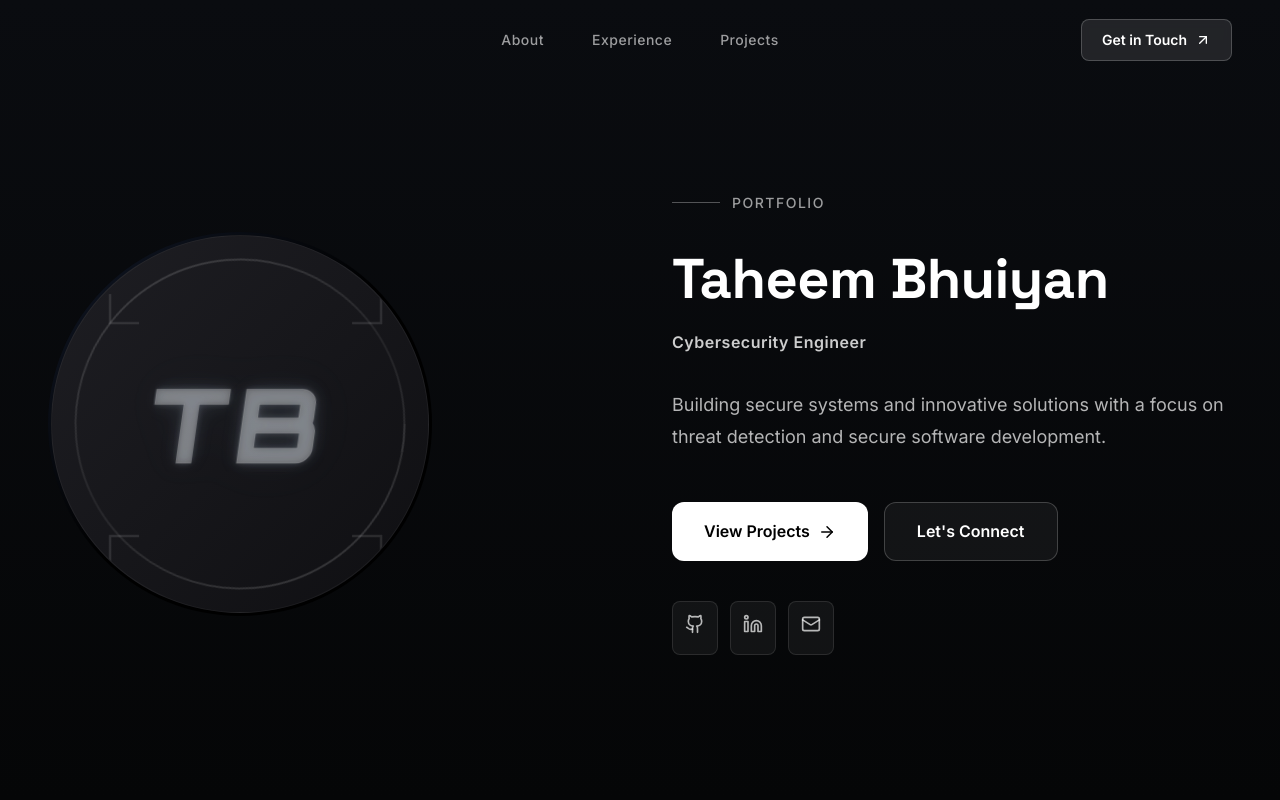
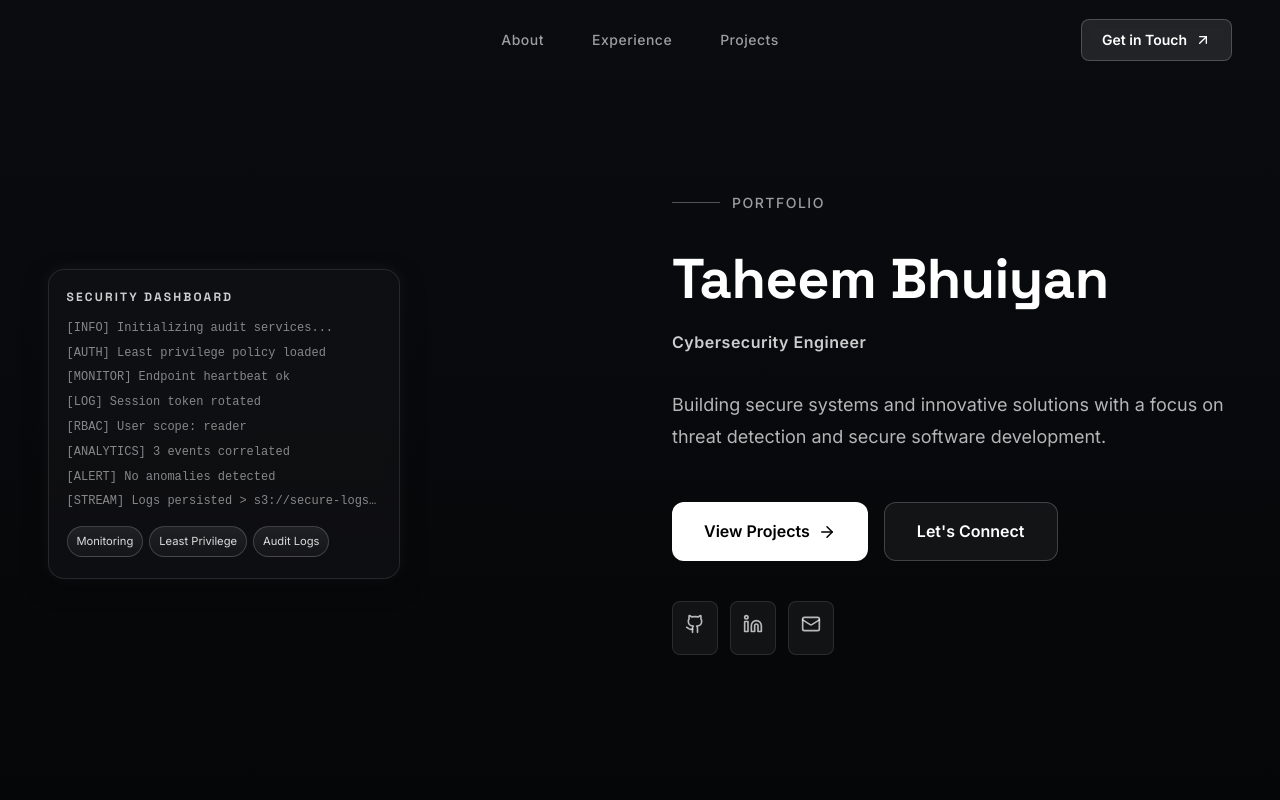
Before and after one commit to tbhuiyan625/Portfolio, a React (Create React App) app: page / in a window 1280 px wide. Shown: the top 800 px of the page. Built offline with nearby package versions, Linux system fonts and the light colour scheme.

Commit message:
Hero: replace TB circle with SecurityDashboardCard (glass card, header, logs, chips, subtle sweep/cursor blink)

```diff
--- a/src/components/Hero.js
+++ b/src/components/Hero.js
@@ -1,6 +1,6 @@
 import React from 'react';
 import { Github, Linkedin, Mail, ArrowRight } from 'lucide-react';
-import AnimatedLogoMark from './AnimatedLogoMark';
+import SecurityDashboardCard from './SecurityDashboardCard';
 
 export default function Hero({ scrollToSection }) {
   const socialLinks = [
@@ -30,7 +30,7 @@ export default function Hero({ scrollToSection }) {
 
           {/* Left Column (Desktop) / First on Mobile - Avatar */}
           <div className="flex justify-center lg:justify-start animate-fade-in-up order-1">
-            <AnimatedLogoMark variant="circle" size="hero" />
+            <SecurityDashboardCard size="hero" />
           </div>
 
           {/* Right Column (Desktop) / Second on Mobile - Content */}
--- /dev/null
+++ b/src/components/SecurityDashboardCard.css
@@ -0,0 +1,105 @@
+/* Security Dashboard Card - clean, glass, subtle animations */
+
+.security-card {
+  position: relative;
+  border-radius: 1rem; /* var(--radius-xl) */
+  background: rgba(20, 20, 24, 0.55);
+  border: 1px solid rgba(255, 255, 255, 0.1);
+  backdrop-filter: blur(12px);
+  -webkit-backdrop-filter: blur(12px);
+  box-shadow: 0 8px 24px rgba(0, 0, 0, 0.38), 0 0 16px rgba(255, 255, 255, 0.06);
+  overflow: hidden;
+}
+
+.security-card__inner {
+  position: relative;
+  padding: 1rem 1rem 1.25rem 1rem;
+}
+
+.security-card__header {
+  font-family: var(--font-display);
+  font-weight: 700;
+  letter-spacing: 0.18em;
+  font-size: 0.75rem;
+  color: rgba(255, 255, 255, 0.8);
+  margin-bottom: 0.75rem;
+}
+
+.security-card__logs {
+  display: grid;
+  grid-template-rows: repeat(8, minmax(0, 1fr));
+  row-gap: 0.35rem;
+}
+
+.security-card__logline {
+  font-family: var(--font-mono);
+  font-size: 0.75rem;
+  color: rgba(255, 255, 255, 0.5);
+  white-space: nowrap;
+  overflow: hidden;
+  text-overflow: ellipsis;
+}
+
+/* Cursor blink at end of last line */
+.security-card__logline--cursor::after {
+  content: '';
+  display: inline-block;
+  width: 8px;
+  height: 1rem;
+  margin-left: 6px;
+  background: rgba(255, 255, 255, 0.6);
+  vertical-align: bottom;
+  animation: cursor-blink 1.2s steps(2, start) infinite;
+}
+
+@keyframes cursor-blink {
+  0%, 49% { opacity: 0; }
+  50%, 100% { opacity: 1; }
+}
+
+.security-card__chips {
+  display: flex;
+  flex-wrap: wrap;
+  gap: 0.4rem;
+  margin-top: 0.9rem;
+}
+
+.security-chip {
+  font-size: 0.7rem;
+  color: rgba(255, 255, 255, 0.85);
+  padding: 0.35rem 0.55rem;
+  border-radius: 9999px;
+  border: 1px solid rgba(255, 255, 255, 0.18);
+  background: linear-gradient(180deg, rgba(255, 255, 255, 0.08), rgba(255, 255, 255, 0.03));
+}
+
+/* Subtle scan sweep overlay */
+.security-card__sweep {
+  position: absolute;
+  inset: 0;
+  pointer-events: none;
+  background: linear-gradient(90deg, transparent 0%, rgba(255,255,255,0.06) 50%, transparent 100%);
+  opacity: 0.0; /* default nearly invisible */
+}
+
+@media (prefers-reduced-motion: no-preference) {
+  .security-card__sweep {
+    animation: sweep 8s linear infinite;
+    opacity: 0.05; /* very subtle */
+  }
+}
+
+@keyframes sweep {
+  0% { transform: translateX(-100%); }
+  100% { transform: translateX(100%); }
+}
+
+/* Size variants */
+.security-card--hero { width: 22rem; max-width: 90vw; }
+.security-card--hero .security-card__inner { padding: 1.1rem 1.1rem 1.3rem; }
+
+.security-card--compact { width: 11rem; }
+.security-card--compact .security-card__inner { padding: 0.7rem; }
+.security-card--compact .security-card__header { font-size: 0.65rem; }
+.security-card--compact .security-card__logline { font-size: 0.68rem; }
+.security-card--compact .security-chip { font-size: 0.65rem; padding: 0.3rem 0.5rem; }
--- /dev/null
+++ b/src/components/SecurityDashboardCard.js
@@ -0,0 +1,43 @@
+import React from 'react';
+import './SecurityDashboardCard.css';
+
+export default function SecurityDashboardCard({ size = 'hero' }) {
+  const containerClass = size === 'hero' ? 'security-card security-card--hero' : 'security-card security-card--compact';
+
+  const logs = [
+    '[INFO] Initializing audit services...',
+    '[AUTH] Least privilege policy loaded',
+    '[MONITOR] Endpoint heartbeat ok',
+    '[LOG] Session token rotated',
+    '[RBAC] User scope: reader',
+    '[ANALYTICS] 3 events correlated',
+    '[ALERT] No anomalies detected',
+    '[STREAM] Logs persisted > s3://secure-logs'
+  ];
+
+  return (
+    <div className={containerClass} aria-label="Security dashboard">
+      <div className="security-card__sweep" />
+      <div className="security-card__inner">
+        <div className="security-card__header">SECURITY DASHBOARD</div>
+
+        <div className="security-card__logs">
+          {logs.slice(0, logs.length - 1).map((line, idx) => (
+            <div key={idx} className="security-card__logline" aria-hidden="true">
+              {line}
+            </div>
+          ))}
+          <div className="security-card__logline security-card__logline--cursor" aria-hidden="true">
+            {logs[logs.length - 1]}
+          </div>
+        </div>
+
+        <div className="security-card__chips" role="group" aria-label="status chips">
+          <span className="security-chip">Monitoring</span>
+          <span className="security-chip">Least Privilege</span>
+          <span className="security-chip">Audit Logs</span>
+        </div>
+      </div>
+    </div>
+  );
+}
```
